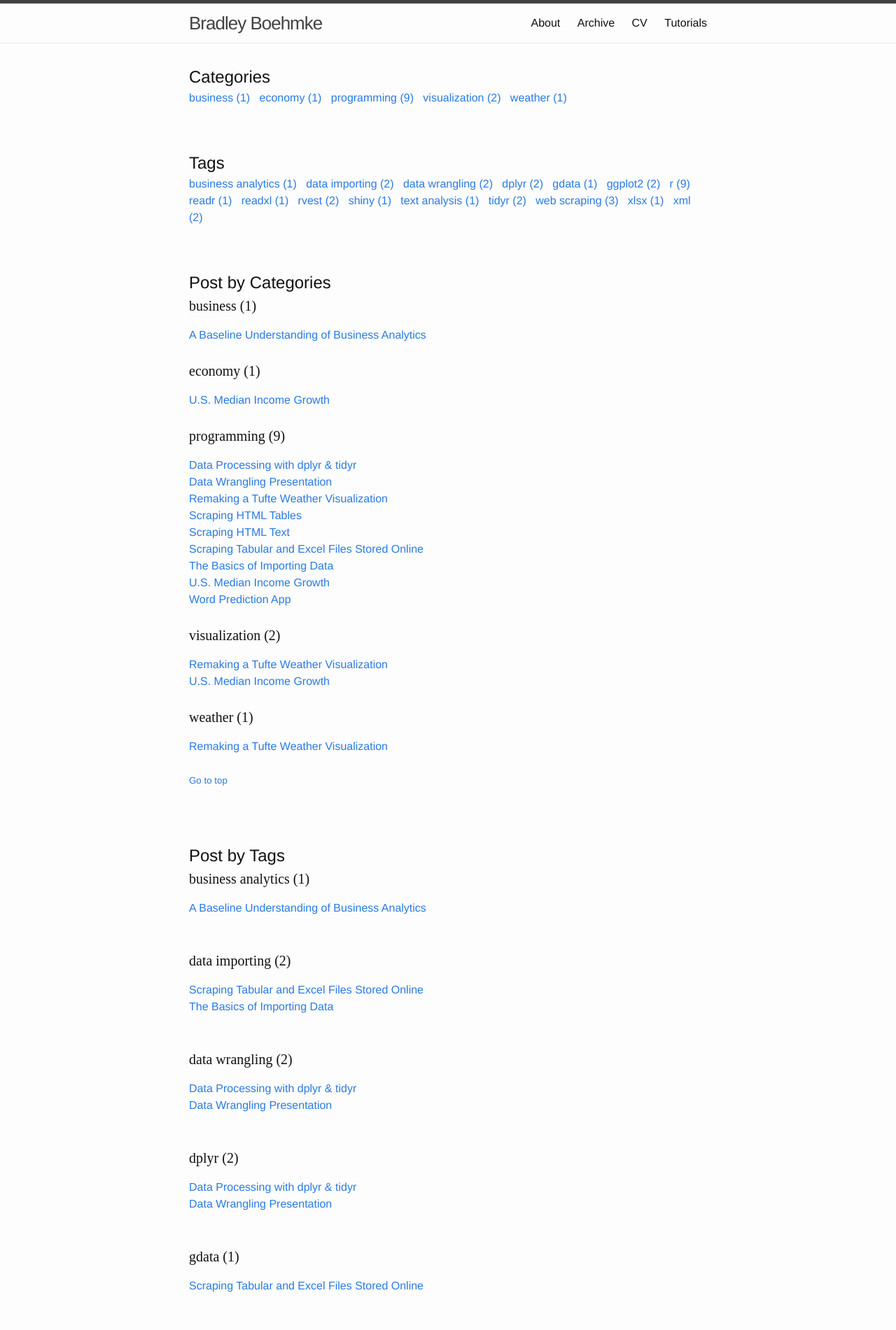
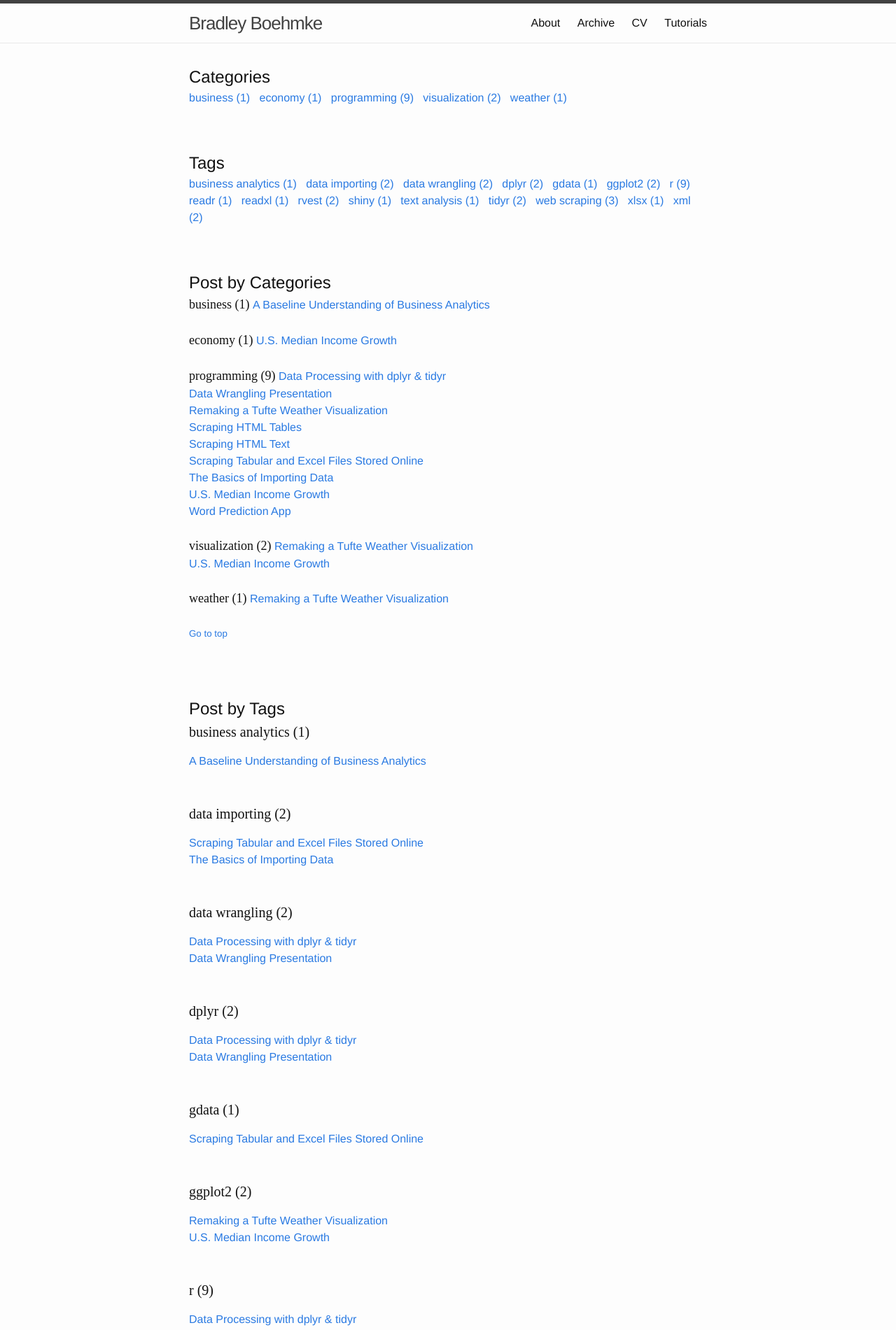
Before and after one commit to bradleyboehmke/bradleyboehmke, a Jekyll site: the page built from archivebycategory.md, in a window 1280 px wide. Shown: the top 1901 px of the page at 70% size. Built offline with Jekyll 4.4.1, drawn with Linux system fonts in a browser that asks for light colours.

Commit message:
Update archivebycategory.md

```diff
--- a/archivebycategory.md
+++ b/archivebycategory.md
@@ -41,7 +41,7 @@
 <font size="5">Post by Categories</font>
 <div id="category-index">
     {% for category in categories %}
-    <a name="{{ category[0] }}"></a><h4 style="font-family:Gentium Basic">{{ category[0] | replace:'-', ' ' }} ({{ category | last | size }}) </h4>
+    <a name="{{ category[0] }}"></a><font size="4" style="font-family:Gentium Basic">{{ category[0] | replace:'-', ' ' }} ({{ category | last | size }}) </font>
     {% assign sorted_posts = site.posts | sort: 'title' %}
     {% for post in sorted_posts %}
     {%if post.categories contains category[0]%}
```
